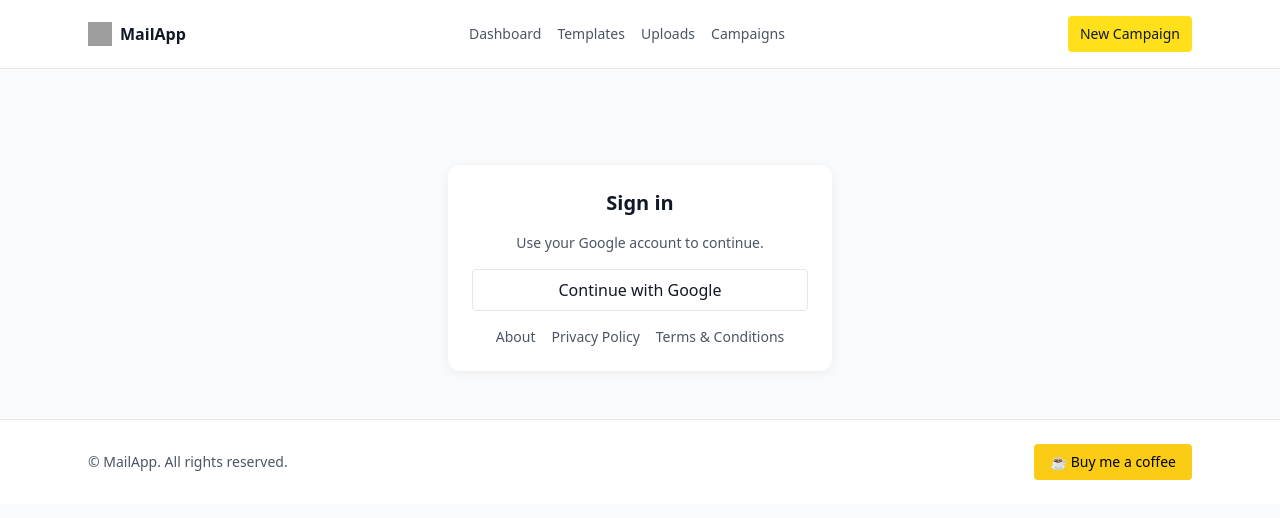
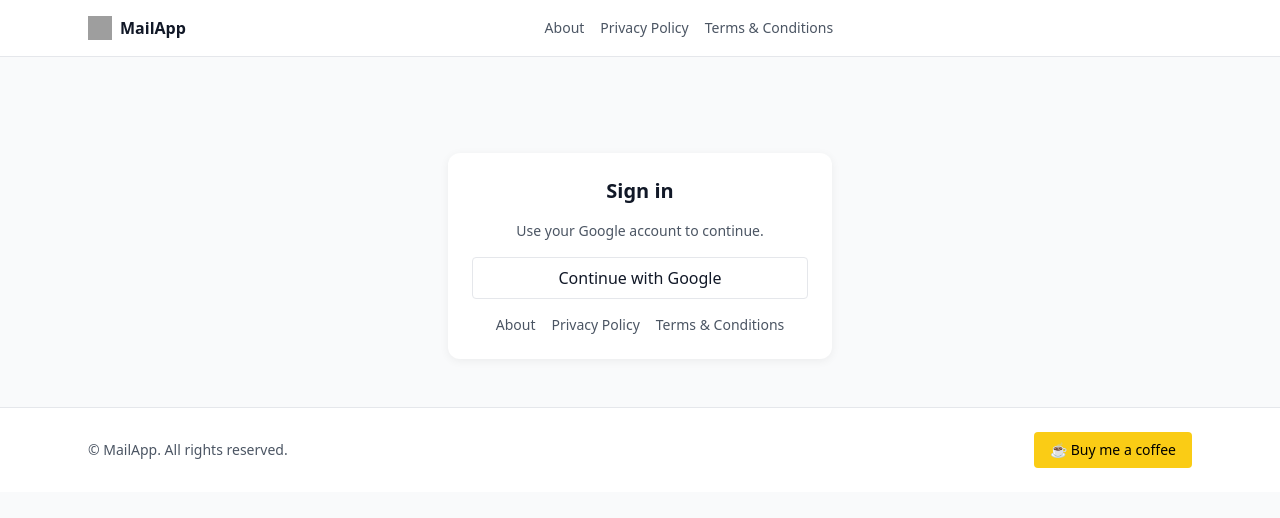
Before and after one commit to farzanfa/bulk-mail-app, a Next.js app: page /login in a window 1280 px wide. Shown: the top 518 px of the page. Built offline with nearby package versions, Linux system fonts and the light colour scheme; grey boxes are pictures that could not be loaded.

Commit message:
header: show About/Privacy/Terms on login; hide app links and New Campaign on login

```diff
--- a/components/Header.tsx
+++ b/components/Header.tsx
@@ -7,11 +7,16 @@ export default function Header() {
   const pathname = usePathname();
   const isLogin = pathname === '/login';
   const [open, setOpen] = useState(false);
-  const links = [
+  const links = isLogin
+    ? [
+        { href: '/about', label: 'About' },
+        { href: '/privacy', label: 'Privacy Policy' },
+        { href: '/terms', label: 'Terms & Conditions' }
+      ]
+    : [
         { href: '/dashboard', label: 'Dashboard' },
         { href: '/templates', label: 'Templates' },
         { href: '/uploads', label: 'Uploads' },
-    // Contacts moved into each upload detail page
         { href: '/campaigns', label: 'Campaigns' }
       ];
   return (
@@ -27,7 +32,9 @@ export default function Header() {
           ))}
         </nav>
         <div className="flex items-center gap-2">
+          {!isLogin && (
             <a href="/campaigns/new" className="hidden sm:inline-flex items-center gap-2 bg-brand px-3 py-2 rounded text-sm hover:bg-brand-dark">New Campaign</a>
+          )}
           {!isLogin && (
             <button onClick={() => signOut({ callbackUrl: '/login' })} className="hidden sm:inline-flex items-center gap-2 border px-3 py-2 rounded text-sm">Logout</button>
           )}
@@ -48,7 +55,9 @@ export default function Header() {
               {links.map((l) => (
                 <a key={l.href} href={l.href} className="text-gray-700 hover:text-black" onClick={() => setOpen(false)}>{l.label}</a>
               ))}
+              {!isLogin && (
                 <a href="/campaigns/new" className="mt-2 inline-flex items-center gap-2 bg-brand px-3 py-2 rounded text-sm hover:bg-brand-dark" onClick={() => setOpen(false)}>New Campaign</a>
+              )}
               {!isLogin && (
                 <button onClick={() => { setOpen(false); signOut({ callbackUrl: '/login' }); }} className="inline-flex items-center gap-2 border px-3 py-2 rounded text-sm mt-2">Logout</button>
               )}
```
Lines whose indentation alone changed are shown as unchanged.
